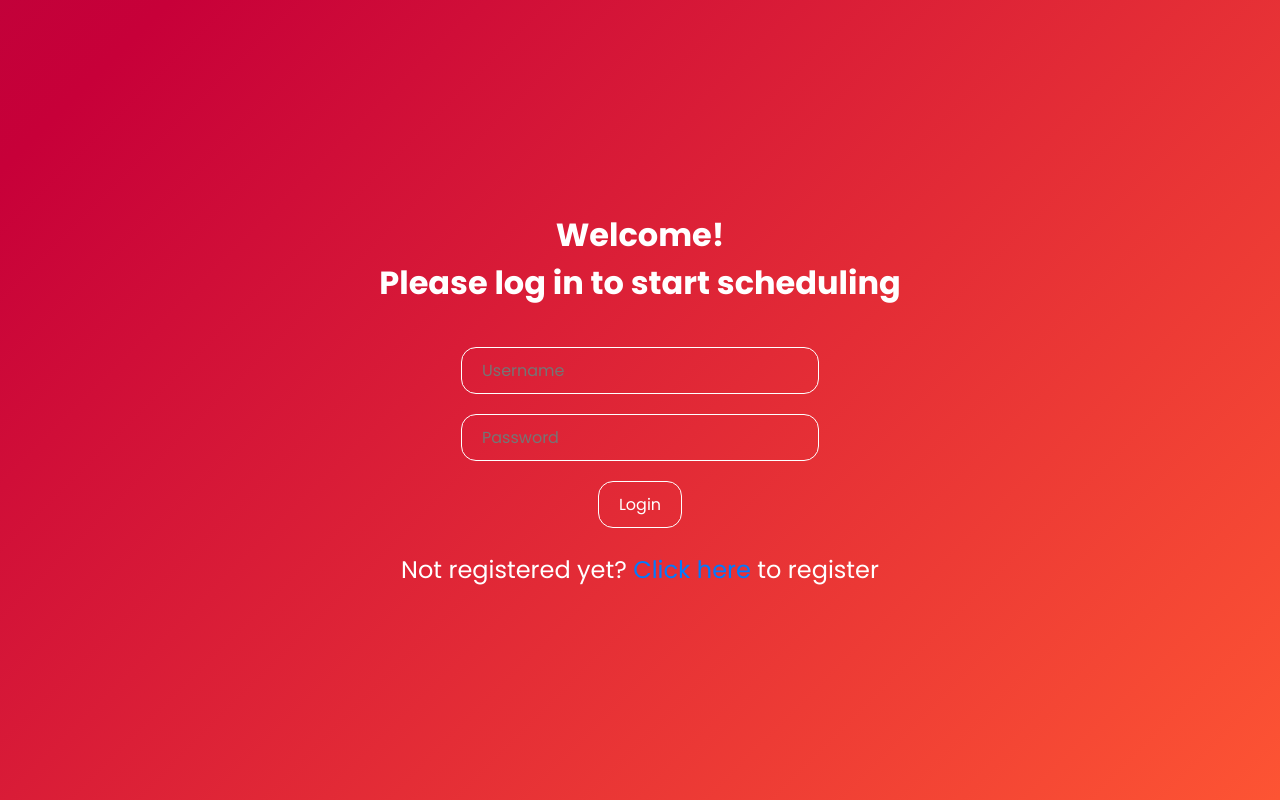
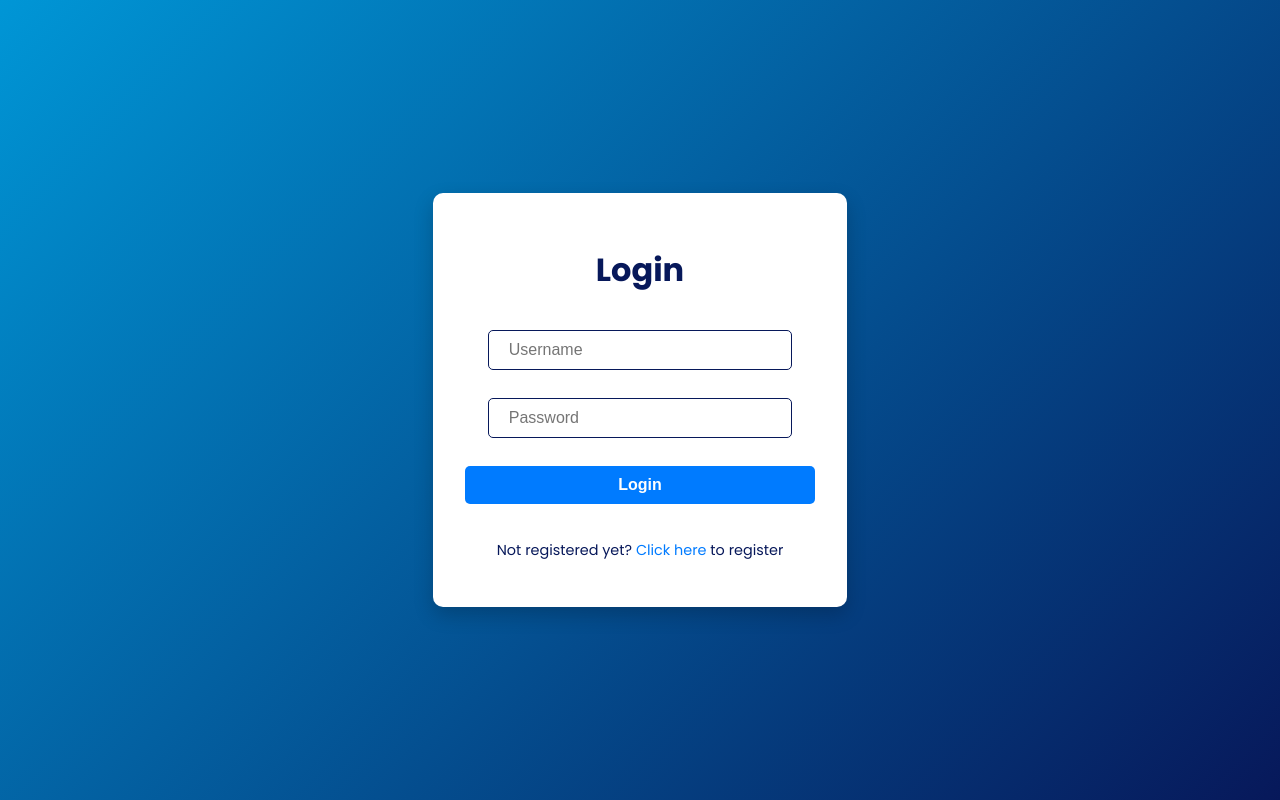
Before and after one commit to AhiyaSchneider/client_FinalProject, a React (Create React App) app: page / in a window 1280 px wide. Built offline with nearby package versions, Linux system fonts and the light colour scheme.

Commit message:
Changed design of login page

```diff
--- a/src/components/Login/Login.css
+++ b/src/components/Login/Login.css
@@ -3,56 +3,80 @@ body {
   margin: 0;
   padding: 0;
   overflow-x: hidden;
-  /* Prevents any horizontal scroll if background extends */
+  font-family: 'Poppins', sans-serif;
+  background-color: #ecf7fc;
 }
 
-.background-animate {
-  position: fixed;
-  top: 0;
-  bottom: 0;
-  left: 0;
-  right: 0;
+.background {
   display: flex;
   justify-content: center;
   align-items: center;
-  background: linear-gradient(-45deg, #FF5733, #C70039, #900C3F, #581845);
-  background-size: 400%, 400%;
+  height: 100vh;
+  background: linear-gradient(135deg, #0096d6, #07185a);
+  color: #ecf7fc;
   z-index: -1;
 }
 
+.container {
+  background-color: #ffffff;
+  border-radius: 10px;
+  padding: 2rem;
+  box-shadow: 0 8px 20px rgba(0, 0, 0, 0.2);
+  text-align: center;
+  width: 350px;
+}
+
 h1 {
-  font-family: 'Poppins', sans-serif;
-  font-weight: 700;
-  padding-bottom: 10px;
-  margin-bottom: 10px;
-  color: #FFFFFF;
+  color: #07185a;
+  font-weight: bold;
+  margin-bottom: 1rem;
 }
 
 .input-bar {
-  font-family: 'Poppins', sans-serif;
+  display: block;
+  width: 75%;
+  padding: 0.75rem;
+  margin: 0.5rem 0;
+  color: #07185a !important;
+  border: 1.5px solid #07185a !important;
+  border-radius: 8px;
   background-color: transparent !important;
-  border: 1.5px solid #FFFFFF !important;
-  border-radius: 15px !important;
+  transition: all 0.3s ease;
+}
+
+.input-bar:focus {
+  outline: none;
+  border-color: #0096d6;
+  box-shadow: 0 0 5px #0096d6;
 }
 
 .login-btn {
-  font-family: 'Poppins', sans-serif;
-  background-color: transparent !important;
-  border: 1.5px solid #FFFFFF !important;
-  border-radius: 15px !important;
+  display: block;
+  width: 100%;
+  padding: 0.75rem;
+  margin: 1rem 0;
+  border: none;
+  border-radius: 8px;
+  background-color: #0096d6;
+  color: #ffffff;
+  font-weight: bold;
+  cursor: pointer;
+  transition: background-color 0.3s ease, transform 0.2s ease;
 }
 
-.motion-container {
-  width: 70%;
-  padding-top: '2rem';
-  padding-bottom: '2rem';
-  overflow: 'hidden';
-  text-align: center;
+.login-btn:hover {
+  background-color: #007bb5;
+}
+
+.login-btn:active {
+  transform: scale(0.95);
 }
 
 .login-link {
-  font-size: x-large;
-  font-family: 'Poppins', sans-serif;
-  color: #FFFFFF;
-  margin-top: 50px;
+  display: block;
+  margin-top: 1rem;
+  color: #07185a;
+  text-decoration: none;
+  font-size: 0.9rem;
+  transition: color 0.2s ease;
 }
--- a/src/components/Login/Login.js
+++ b/src/components/Login/Login.js
@@ -47,70 +47,64 @@ function Login() {
 
     return (
         <motion.div
+            className="background"
             initial={{ backgroundPosition: "0% 50%" }}
             animate={{ backgroundPosition: ["0% 50%", "100% 50%", "0% 50%"] }}
-            transition={{
-                duration: 10,
-                ease: "easeInOut",
-                repeat: Infinity,
-            }}
-            className="background-animate"
-        >
+            transition={{ duration: 10, ease: "easeInOut" }}>
+
             <motion.div
-                id="motion-container-outer"
+                className="container"
                 initial={{ opacity: 0, y: -50 }}
                 animate={{ opacity: 1, y: 0 }}
-                transition={{ duration: 0.6 }}
-                className="motion-container"
-            >
-                <div className="login-container">
-                    <h1>
-                        Welcome!
-                        <br />
-                        Please log in to start scheduling
-                    </h1>
-                    <form onSubmit={handleLogin}>
-                        <div className="form-control">
-                            <input
+                transition={{ duration: 0.6 }}>
+
+                <motion.h1
+                    initial={{ opacity: 0, scale: 0.8}}
+                    animate={{ opacity: 1, scale: 1 }}
+                    transition={{ duration: 0.5, delay: 0.3 }}>
+                        Login
+                </motion.h1>
+
+                <motion.form
+                    onSubmit={handleLogin}
+                    initial={{ opacity: 0, x: -50 }}
+                    animate={{ opacity: 1, x: 0 }}
+                    transition={{ duration: 0.5, delay: 0.5 }}>
+
+                    <motion.input
+                        className="input-bar"
                         type="text"
-                                id="username"
-                                name="username"
-                                className="input-bar"
-                                required
+                        placeholder="Username"
                         value={username}
                         onChange={(event) => setUsername(event.target.value)}
-                                placeholder="Username"
-                            />
-                        </div>
-                        <div className="form-control">
-                            <input
+                        whileFocus={{ scale: 1.05, borderColor: "#0096d6" }}
+                        transition={{ duration: 0.3 }}
+                        required />
+
+                    <motion.input
+                        className="input-bar"
                         type="password"
-                                id="password"
-                                name="password"
-                                className="input-bar"
-                                required
+                        placeholder="Password"
                         value={password}
                         onChange={(event) => setPassword(event.target.value)}
-                                placeholder="Password"
-                            />
-                        </div>
-                        {error && <div className="error">{error}</div>}
-                        <motion.div whileHover={{ scale: 1.1 }}>
-                            <button type="submit" className="login-btn">
+                        whileFocus={{ scale: 1.05, borderColor: "#0096d6" }}
+                        transition={{ duration: 0.3 }}
+                        required />
+
+                    {error && <motion.div className="error">{error}</motion.div>}
+
+                    <motion.button
+                        className="login-btn"
+                        type="submit"
+                        whileHover={{ scale: 1.05, backgroundColor: "#007bb5" }}
+                        whileTap={{ scale: 0.95 }}>
                             Login
-                            </button>
-                        </motion.div>
-                    </form>
-                    <div className="login-link">
-                        <p>
-                            Not registered yet? <Link to="/register">Click here</Link> to
-                            register
-                        </p>
-                    </div>
-                </div>
-                {/* <div className="left-bottom">
-          <img src="/logo.png" alt="logo" width="100" height="75" style={{ marginRight: '2px', borderRadius: '0%' }} />
-        </div> */}
+                    </motion.button>
+                </motion.form>
+
+                <motion.p className="login-link">
+                    Not registered yet? <Link to="/register">Click here</Link> to register
+                </motion.p>
             </motion.div>
         </motion.div>
     );
```
Lines whose indentation alone changed are shown as unchanged.
